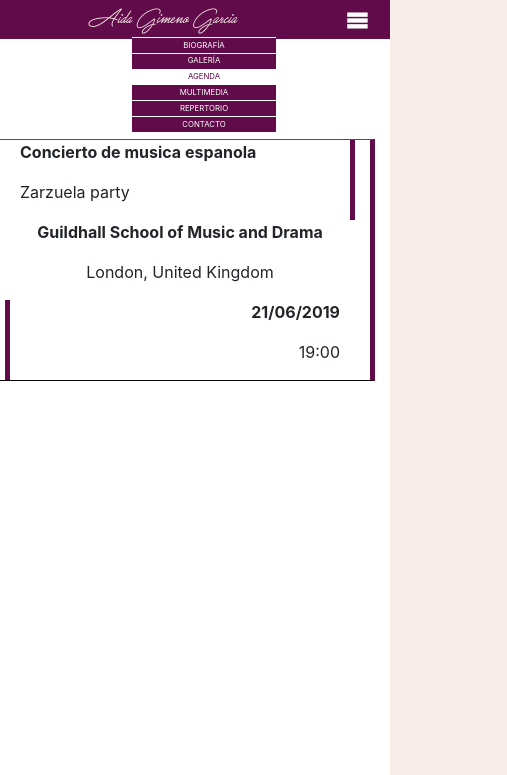
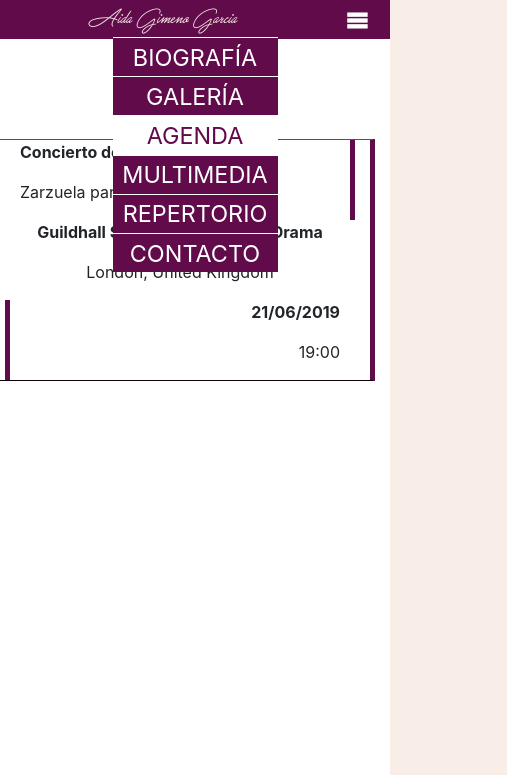
Before and after one commit to aidagimeno/aidagimeno.github.io, a plain HTML site: page agenda.html in a window 390 px wide. Both pictures are taken after a click on the link 357 px from the left and 21 px from the top of the page. Shown: the top 775 px of the page, 507 px wide, since content can reach past the window. Drawn offline with nearby package versions, Linux system fonts and the light colour scheme; files whose address does not match are found by name.

Commit message:
Fix menus lateral space

```diff
--- a/agenda.html
+++ b/agenda.html
@@ -20,7 +20,7 @@
             <div class="col-2 span-menu">
               <a href="#" class="bt-menu" style="text-decoration: none;"><span class="icon-menu"></span></a>
             </div>
-            <div class="col-sm-8 menu" style="z-index: 2;">
+            <div class="col-sm-8 col-6 menu" style="z-index: 2;">
               <a href="./biografia.html" class="buttonsh" style="text-decoration:none">BIOGRAFÍA</a>
               <a href="./galeria.html" class="buttonsh" style="text-decoration:none">GALERÍA</a>
               <a href="./agenda.html" class="buttonsh" style="text-decoration:none; background: #FFFFFF; color: #610B4B;">AGENDA</a>
--- a/css/index.css
+++ b/css/index.css
@@ -215,27 +215,26 @@ a {
     font-size: 6vw;
   }
 
-  .bt-menu:hover {
-    color: grey;
-  }
 
   .menu {
     position: fixed;
+    display: inline;
+    padding: 0;
     height: 100%;
     left: -100%;
-    width: 40%;
+    width: 10%;
     margin-top: -1.5vw;
   }
 
 .menu a{
   display: block;
-  width: 40%;
+  width: 100%;
   border-top: 1px solid white;
   margin:0;
 }
 
 .buttonsh {
-  font-size: 2vw;
+  font-size: 6vw;
   border-radius: 0;
 }
 
--- a/js/menu.js
+++ b/js/menu.js
@@ -7,7 +7,7 @@ function main (){
     if (contador == 1) {
       contador = 0;
       $('.menu').animate({
-        left: '30%'
+        left: '25%'
       });
     } else {
       contador = 1;
```
Also changed, not shown: biografia.html (+1 -1 lines), contacto.html (+1 -1 lines), galeria.html (+1 -1 lines), index.html (+1 -1 lines), multimedia.html (+1 -1 lines), repertorio.html (+1 -1 lines).
